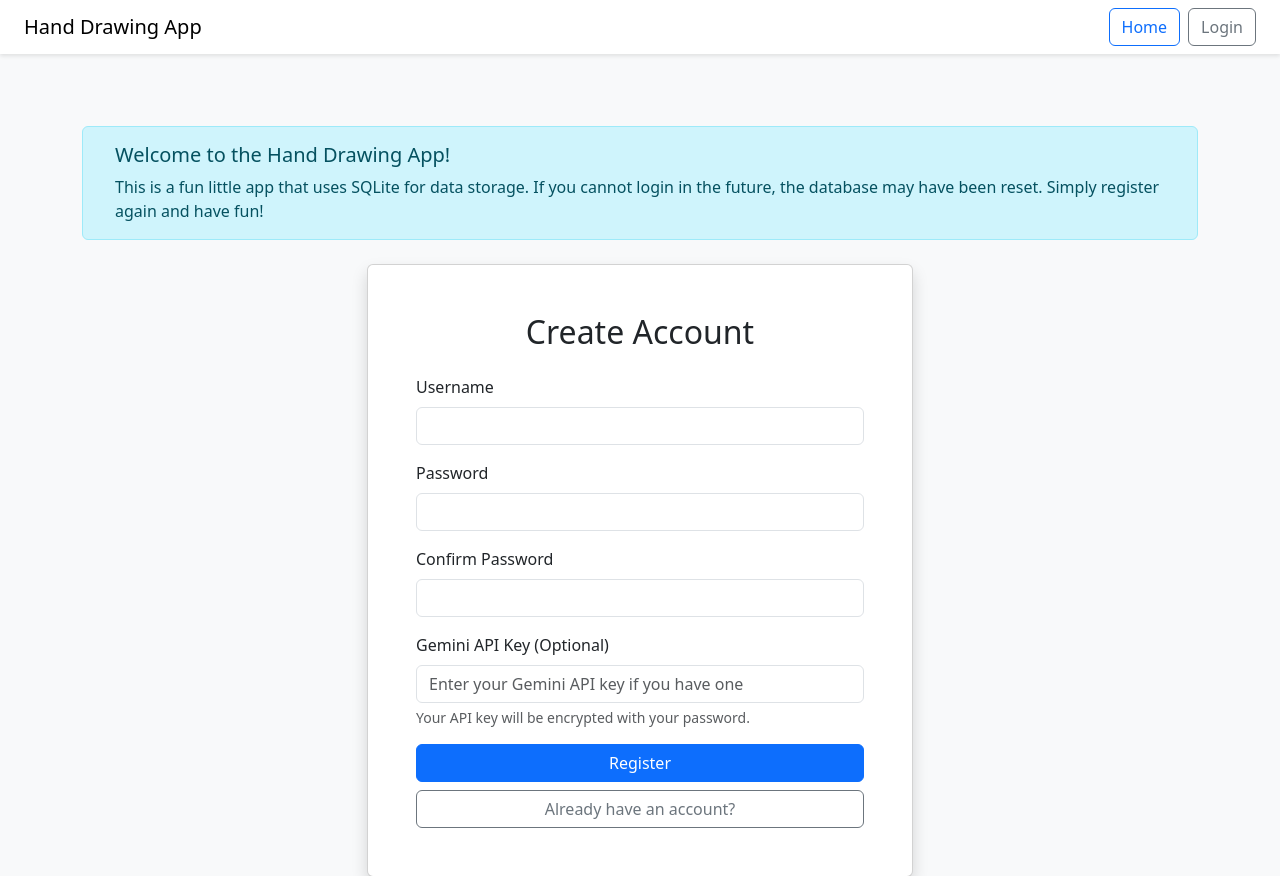
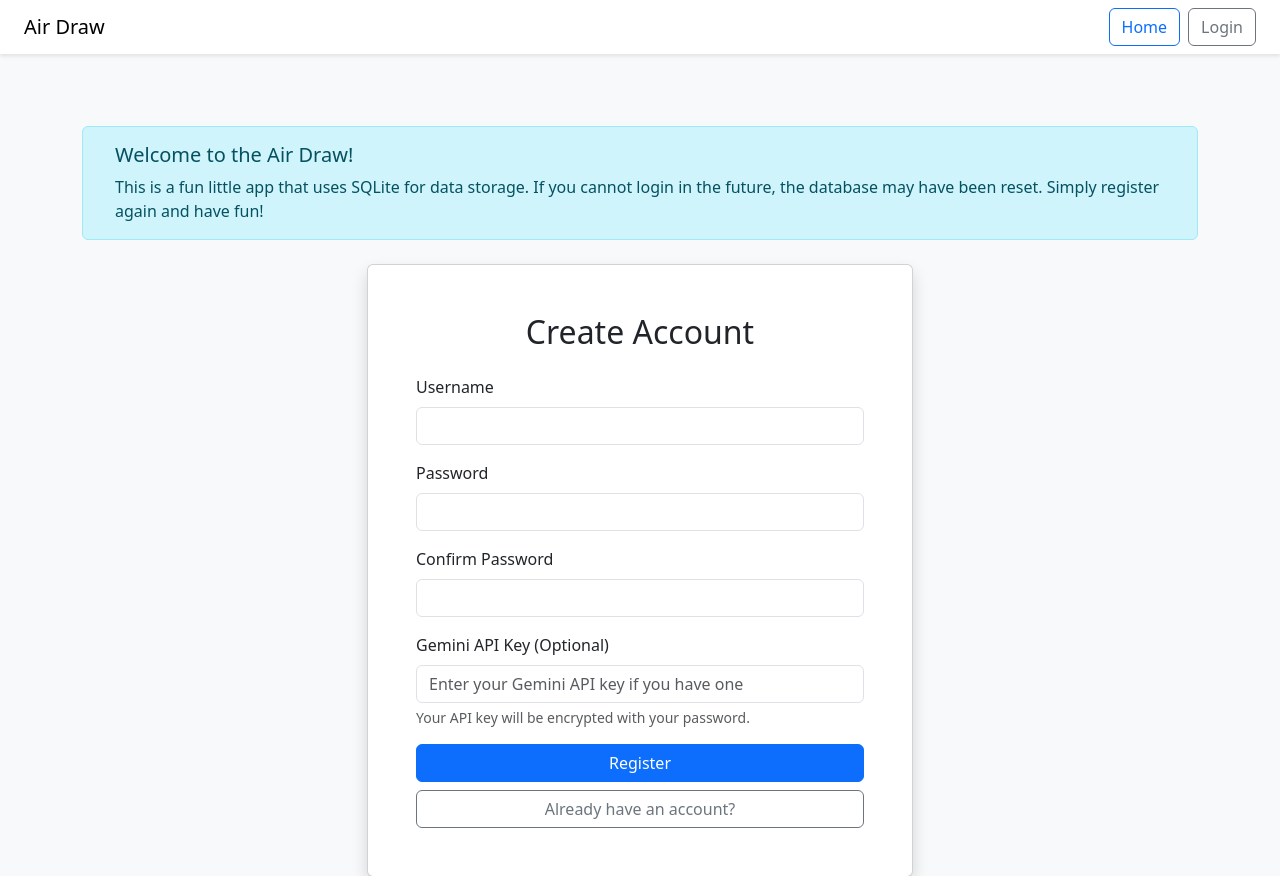
Before and after one commit to anishgowda21/Air-Draw, a Flask app: page /register in a window 1280 px wide. Shown: the top 876 px of the page. Run offline with Flask 3, Linux system fonts and the light colour scheme.

Commit message:
Fix: old name to new

```diff
--- a/templates/404.html
+++ b/templates/404.html
@@ -3,7 +3,7 @@
   <head>
     <meta charset="UTF-8" />
     <meta name="viewport" content="width=device-width, initial-scale=1.0" />
-    <title>Page Not Found - Hand Drawing App</title>
+    <title>Page Not Found - Air Draw</title>
     <link
       href="https://cdn.jsdelivr.net/npm/bootstrap@5.3.0/dist/css/bootstrap.min.css"
       rel="stylesheet"
--- a/templates/drawing_detail.html
+++ b/templates/drawing_detail.html
@@ -3,7 +3,7 @@
   <head>
     <meta charset="UTF-8" />
     <meta name="viewport" content="width=device-width, initial-scale=1.0" />
-    <title>Drawing Details - Hand Drawing App</title>
+    <title>Drawing Details - Air Draw</title>
     <link
       href="https://cdn.jsdelivr.net/npm/bootstrap@5.3.0/dist/css/bootstrap.min.css"
       rel="stylesheet"
@@ -14,7 +14,7 @@
   <body class="bg-light">
     <nav class="navbar navbar-expand-lg navbar-light bg-white nav-top mb-4">
       <div class="container-fluid px-4">
-        <span class="navbar-brand mb-0 h1">Hand Drawing App</span>
+        <span class="navbar-brand mb-0 h1">Air Draw</span>
         <div class="d-flex gap-2">
           <a href="/" class="btn btn-outline-primary">Back to Drawing</a>
           <a href="/drawings" class="btn btn-outline-secondary">All Drawings</a>
--- a/templates/drawings.html
+++ b/templates/drawings.html
@@ -3,7 +3,7 @@
   <head>
     <meta charset="UTF-8" />
     <meta name="viewport" content="width=device-width, initial-scale=1.0" />
-    <title>Drawings - Hand Drawing App</title>
+    <title>Drawings - Air Draw</title>
     <link
       href="https://cdn.jsdelivr.net/npm/bootstrap@5.3.0/dist/css/bootstrap.min.css"
       rel="stylesheet"
@@ -13,7 +13,7 @@
   <body class="bg-light">
     <nav class="navbar navbar-expand-lg navbar-light bg-white nav-top mb-4">
       <div class="container-fluid px-4">
-        <span class="navbar-brand mb-0 h1">Hand Drawing App</span>
+        <span class="navbar-brand mb-0 h1">Air Draw</span>
         <div class="d-flex gap-2">
           <a href="/" class="btn btn-outline-primary">Back to Drawing</a>
           {% if user %}
--- a/templates/index.html
+++ b/templates/index.html
@@ -3,7 +3,7 @@
   <head>
     <meta charset="UTF-8" />
     <meta name="viewport" content="width=device-width, initial-scale=1.0" />
-    <title>Hand Drawing App</title>
+    <title>Air Draw</title>
     <link
       href="https://cdn.jsdelivr.net/npm/bootstrap@5.3.0/dist/css/bootstrap.min.css"
       rel="stylesheet"
@@ -13,7 +13,7 @@
   <body class="bg-light">
     <nav class="navbar navbar-expand-lg navbar-light bg-white nav-top mb-4">
       <div class="container-fluid px-4">
-        <span class="navbar-brand mb-0 h1">Hand Drawing App</span>
+        <span class="navbar-brand mb-0 h1">Air Draw</span>
         <div class="d-flex gap-2">
           <a href="/drawings" class="btn btn-outline-primary"
             >View All Drawings</a
--- a/templates/login.html
+++ b/templates/login.html
@@ -3,7 +3,7 @@
   <head>
     <meta charset="UTF-8" />
     <meta name="viewport" content="width=device-width, initial-scale=1.0" />
-    <title>Login - Hand Drawing App</title>
+    <title>Login - Air Draw</title>
     <link
       href="https://cdn.jsdelivr.net/npm/bootstrap@5.3.0/dist/css/bootstrap.min.css"
       rel="stylesheet"
@@ -13,7 +13,7 @@
   <body class="bg-light">
     <nav class="navbar navbar-expand-lg navbar-light bg-white nav-top mb-4">
       <div class="container-fluid px-4">
-        <span class="navbar-brand mb-0 h1">Hand Drawing App</span>
+        <span class="navbar-brand mb-0 h1">Air Draw</span>
         <div class="d-flex gap-2">
           <a href="/" class="btn btn-outline-primary">Home</a>
           <a href="/register" class="btn btn-outline-secondary">Register</a>
@@ -28,7 +28,7 @@
             <i class="bi bi-info-circle-fill fs-3"></i>
           </div>
           <div>
-            <h5 class="alert-heading">Welcome to the Hand Drawing App!</h5>
+            <h5 class="alert-heading">Welcome to the Air Draw!</h5>
             <p class="mb-0">
               This is a fun little app that uses SQLite for data storage. If you
               cannot login in the future, the database may have been reset.
--- a/templates/profile.html
+++ b/templates/profile.html
@@ -3,7 +3,7 @@
   <head>
     <meta charset="UTF-8" />
     <meta name="viewport" content="width=device-width, initial-scale=1.0" />
-    <title>My Profile - Hand Drawing App</title>
+    <title>My Profile - Air Draw</title>
     <link
       href="https://cdn.jsdelivr.net/npm/bootstrap@5.3.0/dist/css/bootstrap.min.css"
       rel="stylesheet"
@@ -19,7 +19,7 @@
       class="navbar navbar-expand-lg navbar-light bg-white nav-top mb-4 shadow-sm"
     >
       <div class="container-fluid px-4">
-        <span class="navbar-brand mb-0 h1">Hand Drawing App</span>
+        <span class="navbar-brand mb-0 h1">Air Draw</span>
         <div class="d-flex gap-2">
           <a href="/" class="btn btn-outline-primary">
             <i class="bi bi-pencil-fill me-1"></i> Draw
@@ -57,7 +57,7 @@
             <i class="bi bi-info-circle-fill fs-3"></i>
           </div>
           <div>
-            <h5 class="alert-heading">Welcome to the Hand Drawing App!</h5>
+            <h5 class="alert-heading">Welcome to the Air Draw!</h5>
             <p class="mb-0">
               This is a fun little app that uses SQLite for data storage. If you
               cannot login in the future, the database may have been reset.
--- a/templates/register.html
+++ b/templates/register.html
@@ -3,7 +3,7 @@
   <head>
     <meta charset="UTF-8" />
     <meta name="viewport" content="width=device-width, initial-scale=1.0" />
-    <title>Register - Hand Drawing App</title>
+    <title>Register - Air Draw</title>
     <link
       href="https://cdn.jsdelivr.net/npm/bootstrap@5.3.0/dist/css/bootstrap.min.css"
       rel="stylesheet"
@@ -13,7 +13,7 @@
   <body class="bg-light">
     <nav class="navbar navbar-expand-lg navbar-light bg-white nav-top mb-4">
       <div class="container-fluid px-4">
-        <span class="navbar-brand mb-0 h1">Hand Drawing App</span>
+        <span class="navbar-brand mb-0 h1">Air Draw</span>
         <div class="d-flex gap-2">
           <a href="/" class="btn btn-outline-primary">Home</a>
           <a href="/login" class="btn btn-outline-secondary">Login</a>
@@ -28,7 +28,7 @@
             <i class="bi bi-info-circle-fill fs-3"></i>
           </div>
           <div>
-            <h5 class="alert-heading">Welcome to the Hand Drawing App!</h5>
+            <h5 class="alert-heading">Welcome to the Air Draw!</h5>
             <p class="mb-0">
               This is a fun little app that uses SQLite for data storage. If you
               cannot login in the future, the database may have been reset.
```
Also changed, not shown: readme.md.
